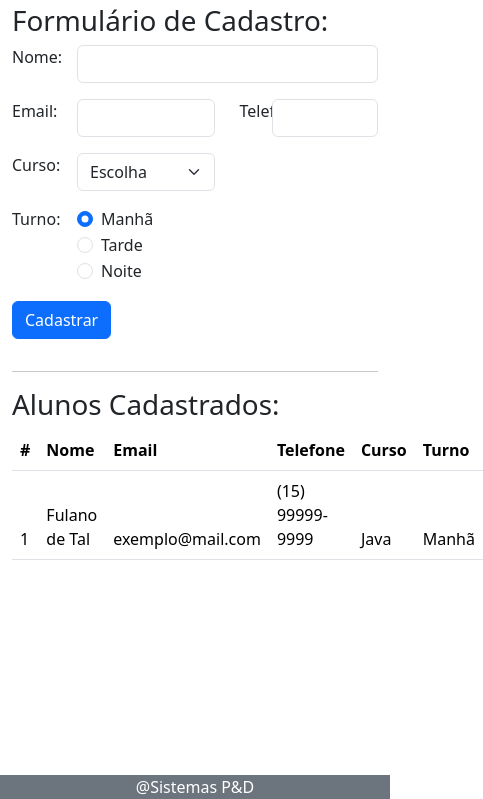
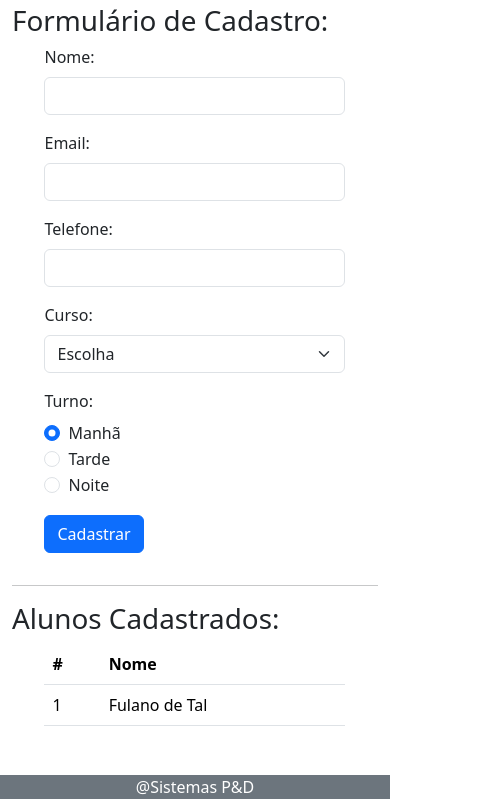
Before and after one commit to erossecundus/BootCampDevJr_m2c2-Projeto_CadAlunos, a plain HTML site: page index.html in a window 390 px wide. Shown: the part 45-844 px from the top of the page, 483 px wide, since content can reach past the window. Drawn offline with nearby package versions, Linux system fonts and the light colour scheme.

Commit message:
closes #6 - Responsividade

```diff
--- a/index.html
+++ b/index.html
@@ -23,38 +23,38 @@
       </div>
 
       <div class="row">
-        <div class="col-md-10 offset-md-1">
+        <div class="col-10 offset-1">
           <form onsubmit="save(); return false;">
             <div class="row mb-3">
-              <div class="col-2">
+              <div class="col-10 col-md-2">
                 <label for="inputName" class="form-label">Nome:</label>
               </div>
-              <div class="col-10">
+              <div class="col-12 col-md-10">
                 <input type="text" class="form-control" id="inputName" required>
               </div>
             </div>
 
             <div class="row mb-3">
-              <div class="col-2">
+              <div class="col-12 col-md-2 col-lg-2">
                 <label for="inputEmail" class="form-label">Email:</label>
               </div>
-              <div class="col-5">
+              <div class="col-12 col-md-10 col-lg-5">
                 <input type="text" class="form-control" id="inputEmail" required>
               </div>
 
-              <div class="col-1">
+              <div class="col-12 col-md-2 col-lg-1 mt-3 mt-lg-0">
                 <label for="inputPhone" class="form-label">Telefone:</label>
               </div>
-              <div class="col-4">
+              <div class="col-12 col-lg-4 col-md-10 mt-md-3 mt-lg-0">
                 <input type="text" class="form-control" id="inputPhone" required>
               </div>
             </div>
 
             <div class="row mb-3">
-              <div class="col-2">
+              <div class="col-12 col-md-2">
                 <label for="inputClass" class="form-label">Curso:</label>
               </div>
-              <div class="col-5">
+              <div class="col-12 col-lg-5 col-md-10">
                 <select id="inputClass" class="form-select" required>
                   <option value="" selected>Escolha</option>
                   <option value="1">HTML/CSS</option>
@@ -66,10 +66,10 @@
             </div>
 
             <div class="row mb-3">
-              <div class="col-2">
+              <div class="col-12 col-md-2">
                 <label class="form-label">Turno:</label>
               </div>
-              <div class="col-5">
+              <div class="col-12 col-md-5">
                 <div class="form-check">
                   <input class="form-check-input" type="radio" name="flexRadioShift" id="radioShiftMorning" value="1" checked>
                   <label class="form-check-label" for="radioShiftMorning">
@@ -114,16 +114,16 @@
 
 
       <div class="row">
-        <div class="col col-md-10 offset-md-1">
+        <div class="col-10 offset-1">
           <table class="table" id="studentsTable">
             <thead>
               <tr>
                 <th scope="col">#</th>
                 <th scope="col">Nome</th>
-                <th scope="col">Email</th>
-                <th scope="col">Telefone</th>
-                <th scope="col">Curso</th>
-                <th scope="col">Turno</th>
+                <th scope="col" class="d-none d-md-table-cell">Email</th>
+                <th scope="col" class="d-none d-md-table-cell">Telefone</th>
+                <th scope="col" class="d-none d-md-table-cell">Curso</th>
+                <th scope="col" class="d-none d-md-table-cell">Turno</th>
               </tr>
             </thead>
 
--- a/js/script.js
+++ b/js/script.js
@@ -57,15 +57,23 @@ function addNewRow(student) {
   newRow.insertCell().appendChild(nameNode);
 
   var emailNode = document.createTextNode(student.email);
-  newRow.insertCell().appendChild(emailNode);
+  var cell = newRow.insertCell();
+  cell.className="d-none d-md-table-cell";
+  cell.appendChild(emailNode);
 
   var phoneNode = document.createTextNode(student.phone);
-  newRow.insertCell().appendChild(phoneNode);
+  var cell = newRow.insertCell();
+  cell.className="d-none d-md-table-cell";
+  cell.appendChild(phoneNode);
 
   var classNode = document.createTextNode(classes[student.class - 1].name);
-  newRow.insertCell().appendChild(classNode);
+  var cell = newRow.insertCell();
+  cell.className="d-none d-md-table-cell";
+  cell.appendChild(classNode);
 
   var shiftNode = document.createTextNode(shifts[student.shift - 1].name);
-  newRow.insertCell().appendChild(shiftNode);
+  var cell = newRow.insertCell();
+  cell.className="d-none d-md-table-cell";
+  cell.appendChild(shiftNode);
 
 }
```
